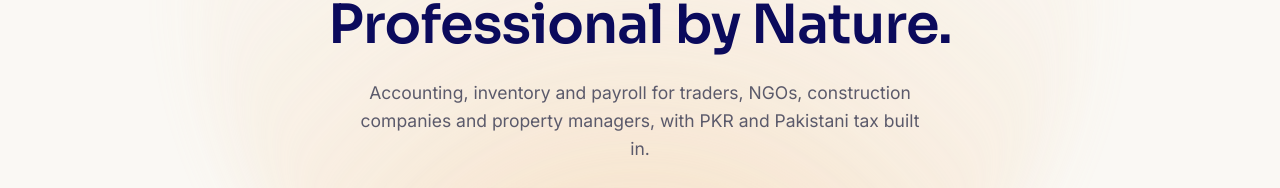
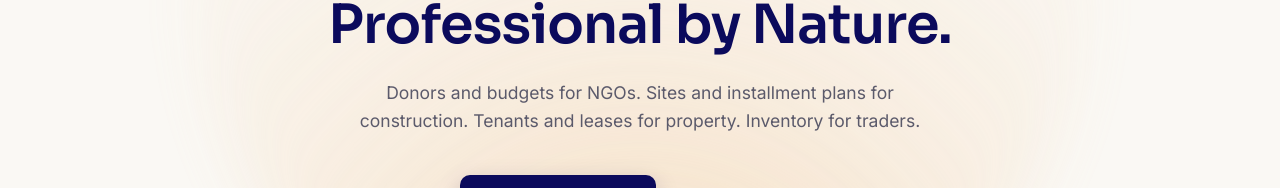
Before and after one commit to Siqbalhwc/oneaccounts-website, a Next.js app: page / in a window 1280 px wide. Shown: the part 310-498 px from the top of the page. Built offline with nearby package versions, Linux system fonts and the light colour scheme; no server answers; the database is empty.

Commit message:
front fix

```diff
--- a/app/(site)/page.tsx
+++ b/app/(site)/page.tsx
@@ -24,7 +24,7 @@ export default async function Home() {
         <div className="wrap">
           <div className="eyebrow">Cloud Accounting &amp; ERP Software for Pakistan &middot; NGO &middot; Property Management</div>
           <h1>Simple by Design. Professional by Nature.</h1>
-          <p className="sub">Accounting, inventory and payroll for traders, NGOs, construction companies and property managers, with PKR and Pakistani tax built in.</p>
+          <p className="sub">Donors and budgets for NGOs. Sites and installment plans for construction. Tenants and leases for property. Inventory for traders.</p>
           <div className="hero-ctas">
             <a href={`${SITE.app}/login`} target="_blank" rel="noopener" className="btn-primary"><span className="play">&rarr;</span> Start Free Trial</a>
             <a href={hasDemo ? "#demo" : SITE.youtube} {...(hasDemo ? {} : { target: "_blank", rel: "noopener" })} className="btn-secondary">&#9654; Watch the Demo</a>
--- a/app/globals.css
+++ b/app/globals.css
@@ -52,7 +52,7 @@
   .eyebrow{display:inline-flex; align-items:center; gap:8px; font-size:12.5px; letter-spacing:0.07em; text-transform:uppercase; color:var(--sage); font-weight:700; margin-bottom:26px; text-align:center; line-height:1.5; position:relative; z-index:2;}
   .eyebrow::before{content:""; width:6px; height:6px; border-radius:50%; background:var(--sage);}
   .hero h1{position:relative; z-index:2; font-size:clamp(36px,4.6vw,54px); line-height:1.16; color:var(--navy); max-width:760px; margin:0 auto 22px;}
-  .hero p.sub{position:relative; z-index:2; font-size:17.5px; color:var(--ink-soft); font-weight:400; max-width:560px; margin:0 auto 40px; line-height:1.6;}
+  .hero p.sub{position:relative; z-index:2; font-size:17.5px; color:var(--ink-soft); font-weight:400; max-width:620px; margin:0 auto 40px; line-height:1.6;}
   .hero-ctas{position:relative; z-index:2; display:flex; align-items:center; justify-content:center; gap:26px; flex-wrap:wrap; margin-bottom:22px;}
   .btn-primary{display:inline-flex; align-items:center; gap:10px; background:var(--navy); color:var(--white); padding:15px 30px; border-radius:10px; font-size:15px; font-weight:600;
     box-shadow:0 8px 24px rgba(11,10,92,0.2); transition:transform .2s ease, box-shadow .2s ease;}
```
Also changed, not shown: 2 other files (tests, documents, lock files or other folders).
